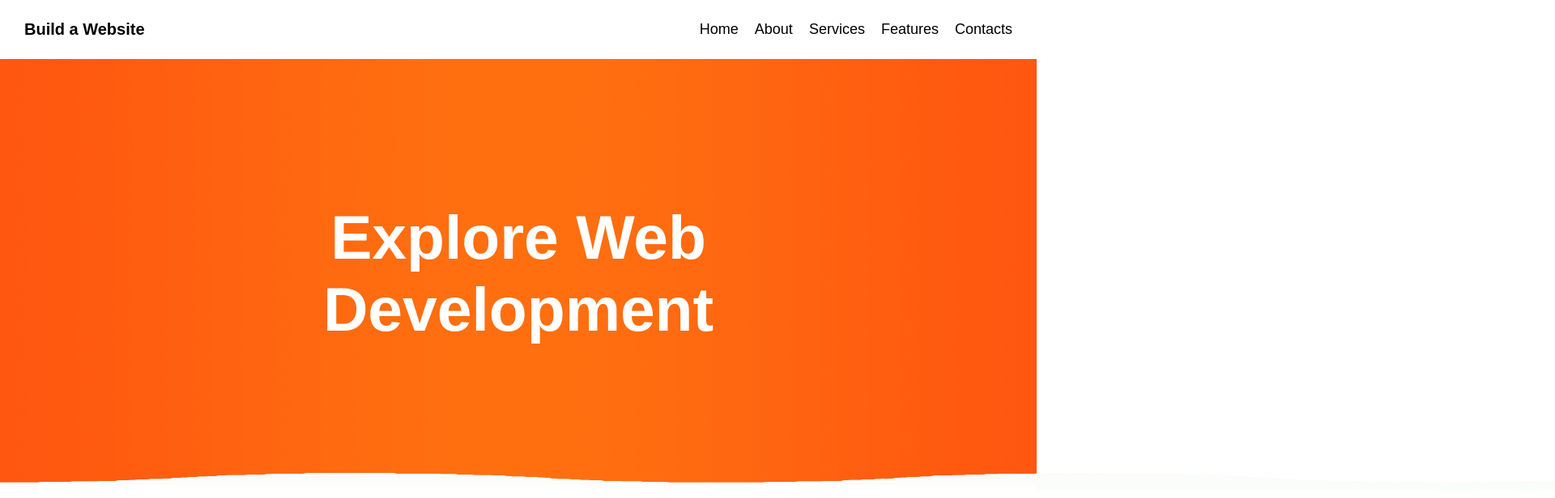
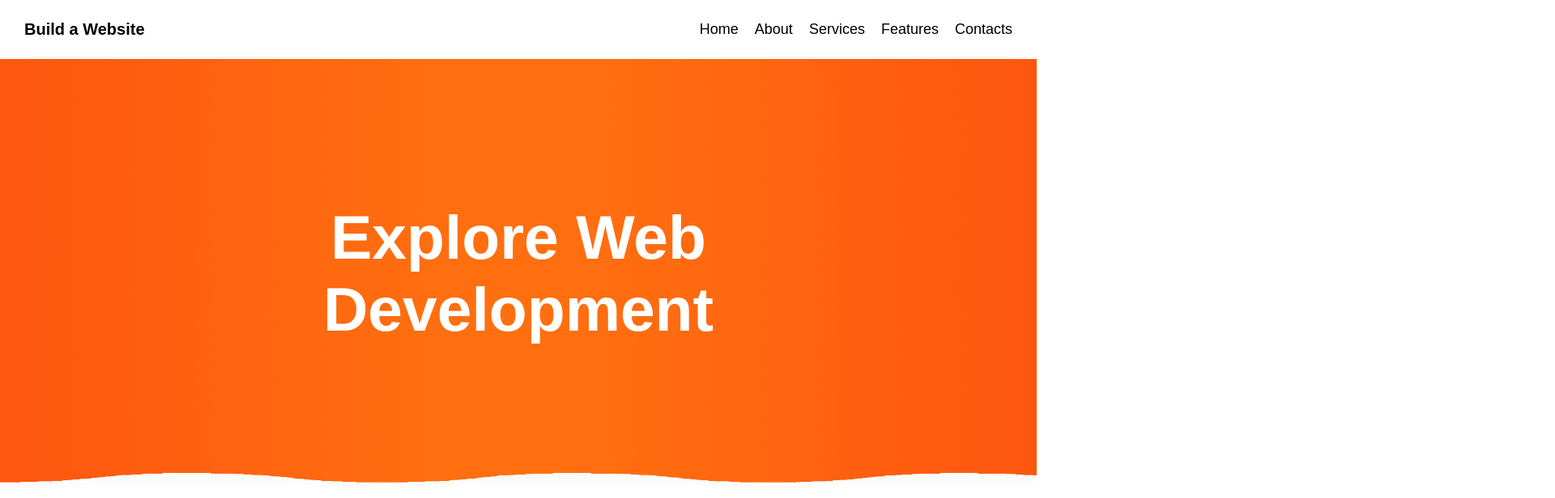
Before and after one commit to WebsiteOenO/WebsiteOenO.github.io, a plain HTML site: page index.html in a window 1280 px wide. Shown: the top 616 px of the page at 81% size, 1920 px wide, since content can reach past the window. Drawn offline with Linux system fonts and the light colour scheme.

Commit message:
Update styles.css

```diff
--- a/styles.css
+++ b/styles.css
@@ -65,7 +65,7 @@ a {
 
 .container .wave {
   top: 66%;
-  width: 300vh;
+  width: 100%;
   height: 10vh;
 }
 
```
